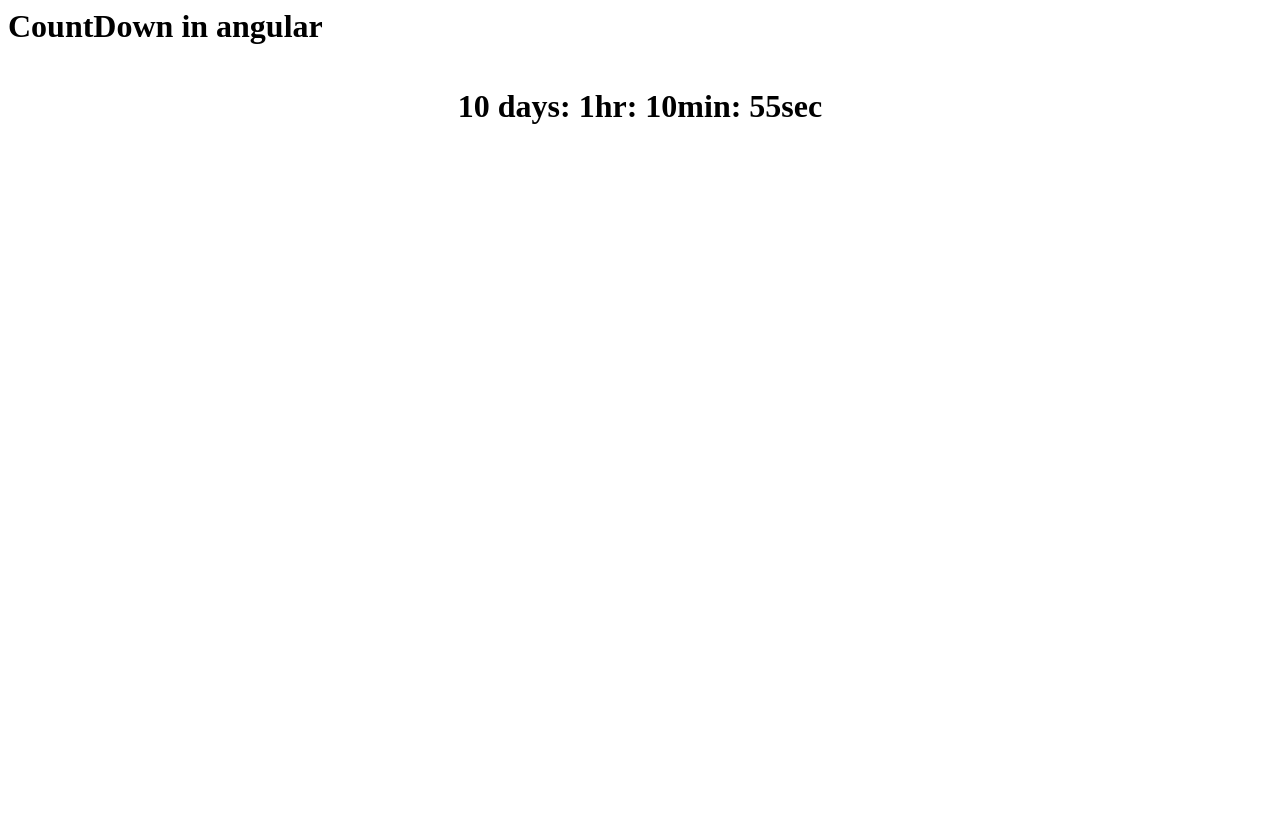
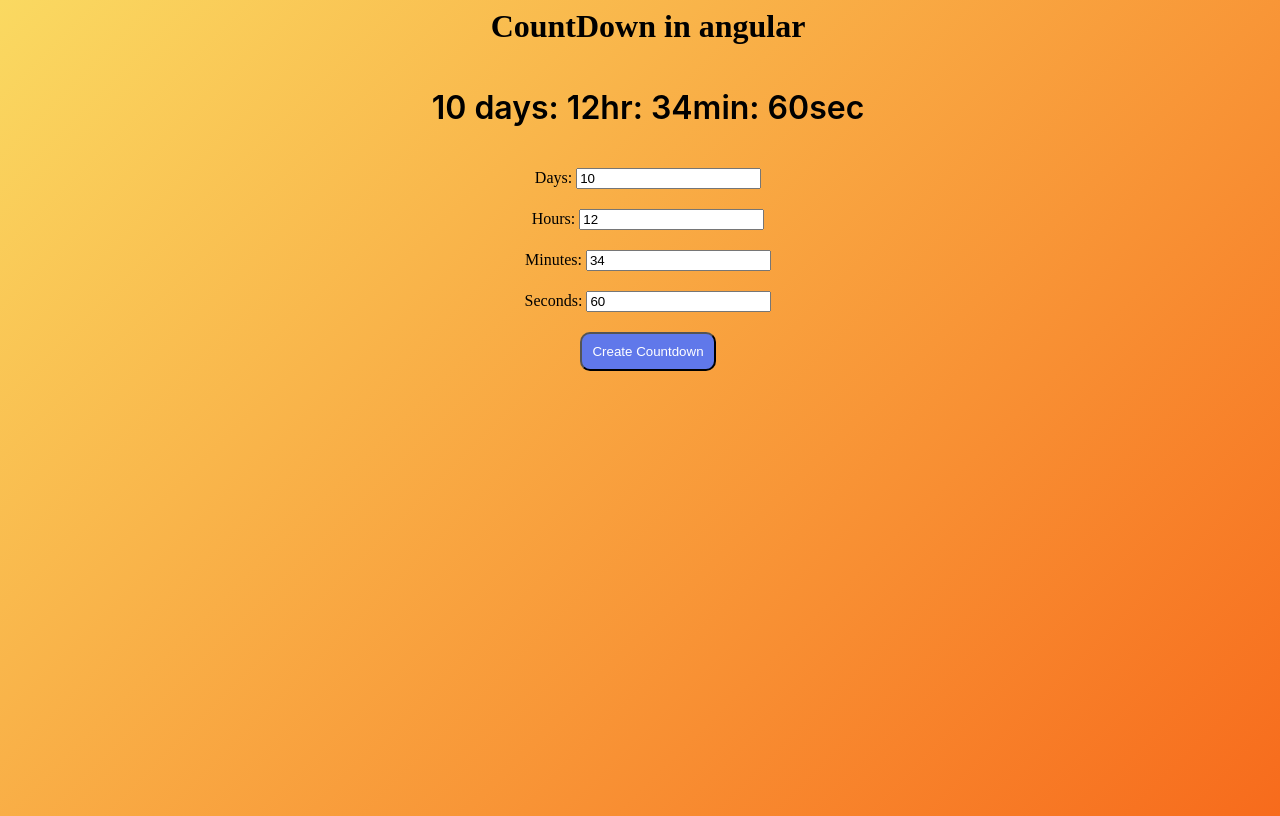
Before and after one commit to hritikchokker/countdown-in-angular, an Angular app: page / in a window 1280 px wide. Built offline with nearby package versions, Linux system fonts and the light colour scheme.

Commit message:
7 files modified

```diff
--- a/src/app/app.component.css
+++ b/src/app/app.component.css
@@ -1,3 +1,28 @@
 p {
   font-family: Lato;
 }
+h1 {
+  text-align: center;
+}
+
+.countdown-form {
+  display: flex;
+  align-items: center;
+  flex-direction: column;
+}
+.countdown-form > label {
+  margin-top: 20px;
+}
+.countdown-form > button {
+  margin-top: 20px;
+  text-align: center;
+  padding: 10px;
+  background-color: #6078ea;
+  border-radius: 10px;
+  color: white;
+  box-shadow: salmon;
+}
+.countdown-form > button:hover {
+  transform: scale(1.1);
+  transition: 0.2s all ease;
+}
--- a/src/app/app.component.html
+++ b/src/app/app.component.html
@@ -1,3 +1,23 @@
 <h1>CountDown in angular</h1>
 
-<app-countdown></app-countdown>
+<app-countdown [formDetails]="formValues"></app-countdown>
+
+<!-- <div class="countdown-form"> -->
+<form [formGroup]="countdownForm" class="countdown-form">
+  <label>
+    Days: <input formControlName="days" placeholder="Days" type="number" />
+  </label>
+  <label>
+    Hours: <input formControlName="hours" placeholder="Hours" type="number" />
+  </label>
+  <label>
+    Minutes: <input formControlName="minutes" placeholder="Minutes" type="number" />
+  </label>
+  <label>
+    Seconds: <input formControlName="seconds" placeholder="Seconds" type="number" />
+  </label>
+  <button (click)="updateValues()" *ngIf="countdownForm?.valid">
+    Create Countdown
+  </button>
+</form>
+<!-- </div> -->
--- a/src/app/app.component.ts
+++ b/src/app/app.component.ts
@@ -1,11 +1,33 @@
-import { Component, VERSION } from "@angular/core";
+import { Component, VERSION } from '@angular/core';
+import { FormBuilder, FormGroup, Validators } from '@angular/forms';
 
 @Component({
-  selector: "my-app",
-  templateUrl: "./app.component.html",
-  styleUrls: ["./app.component.css"]
+  selector: 'my-app',
+  templateUrl: './app.component.html',
+  styleUrls: ['./app.component.css']
 })
 export class AppComponent {
-  name = "Angular " + VERSION.major;
+  name = 'Angular ' + VERSION.major;
 
+  countdownForm: FormGroup;
+  constructor(private $fb: FormBuilder) {
+    this.createForm();
+  }
+  formValues ={days:10,hours:12,minutes:34,seconds:60};
+
+  createForm() {
+    this.countdownForm = this.$fb.group({
+      days: ['10', [Validators.required]],
+      hours: ['12', [Validators.required, Validators.max(24)]],
+      minutes: ['34', [Validators.required, Validators.max(60)]],
+      seconds: ['60', [Validators.required, Validators.max(60)]]
+    });
+  }
+
+  updateValues() {
+    if (this.countdownForm.valid) {
+      this.countdownForm = null;
+      this.countdownForm = this.countdownForm.value;
+    }
+  }
 }
--- a/src/app/app.module.ts
+++ b/src/app/app.module.ts
@@ -1,13 +1,13 @@
 import { NgModule } from '@angular/core';
 import { BrowserModule } from '@angular/platform-browser';
-import { FormsModule } from '@angular/forms';
+import { FormsModule, ReactiveFormsModule } from '@angular/forms';
 
 import { AppComponent } from './app.component';
 import { HelloComponent } from './hello.component';
 import { CountdownComponent } from './countdown/countdown.component';
 
 @NgModule({
-  imports:      [ BrowserModule, FormsModule ],
+  imports:      [ BrowserModule, ReactiveFormsModule ],
   declarations: [ AppComponent, HelloComponent, CountdownComponent ],
   bootstrap:    [ AppComponent ]
 })
--- a/src/app/countdown/countdown.component.css
+++ b/src/app/countdown/countdown.component.css
@@ -3,3 +3,10 @@
   justify-content: center;
   align-items: center;
 }
+.countdown-container > h1 {
+  font-size: 2rem;
+  font-family: -apple-system, BlinkMacSystemFont, 'Segoe UI', Roboto, Oxygen,
+    Ubuntu, Cantarell, 'Open Sans', 'Helvetica Neue', sans-serif;
+  font-weight: 600;
+  /* color: #fff; */
+}
--- a/src/app/countdown/countdown.component.ts
+++ b/src/app/countdown/countdown.component.ts
@@ -1,4 +1,4 @@
-import { Component, OnInit } from '@angular/core';
+import { Component, Input, OnInit } from '@angular/core';
 import { of, Subscription, timer } from 'rxjs';
 import { map, take } from 'rxjs/operators';
 
@@ -8,19 +8,28 @@ import { map, take } from 'rxjs/operators';
   styleUrls: ['./countdown.component.css']
 })
 export class CountdownComponent implements OnInit {
-  currDate: Date = new Date();
   years;
   months;
   hours = 1;
   minutes = 10;
   seconds = 10;
   days = 10;
+  @Input() set formDetails({ days, hours, minutes, seconds }) {
+    if (days && hours && minutes && seconds) {
+      this.days = days;
+      this.hours = hours;
+      this.minutes = minutes;
+      this.seconds = seconds;
+      this.secondsSubscription.unsubscribe();
+      this.manageCountDown(seconds);
+    }
+  }
   secondsSubscription = new Subscription();
   hoursSubscription = new Subscription();
   minutesSubscription = new Subscription();
   constructor() {}
   ngOnInit(): void {
-    this.manageCountDown();
+    // this.manageCountDown();
   }
   manageCountDown(start = 59) {
     this.secondsSubscription.add(
@@ -54,14 +63,6 @@ export class CountdownComponent implements OnInit {
               this.manageCountDown();
               return;
             }
-            // if (this.hours === 0 && this.minutes === 0 && this.days > 0) {
-            //   this.days--;
-            //   this.hours = 23;
-            //   this.minutes = 59;
-            //   this.manageCountDown();
-            //   return;
-            // }
-            // this.manageCountDown();
           }
         })
     );
--- a/src/styles.css
+++ b/src/styles.css
@@ -1 +1,7 @@
 /* Add application styles & imports to this file! */
+body {
+  background: linear-gradient(135deg, #fad961 0%, #f76b1c 100%);
+  background-repeat: no-repeat;
+  width: 100vw;
+  height: 100vh;
+}
```
